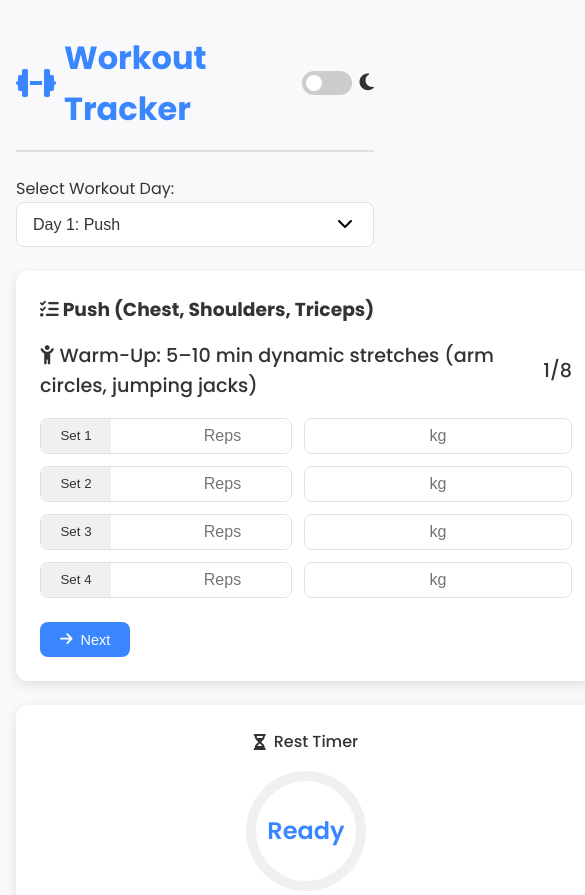
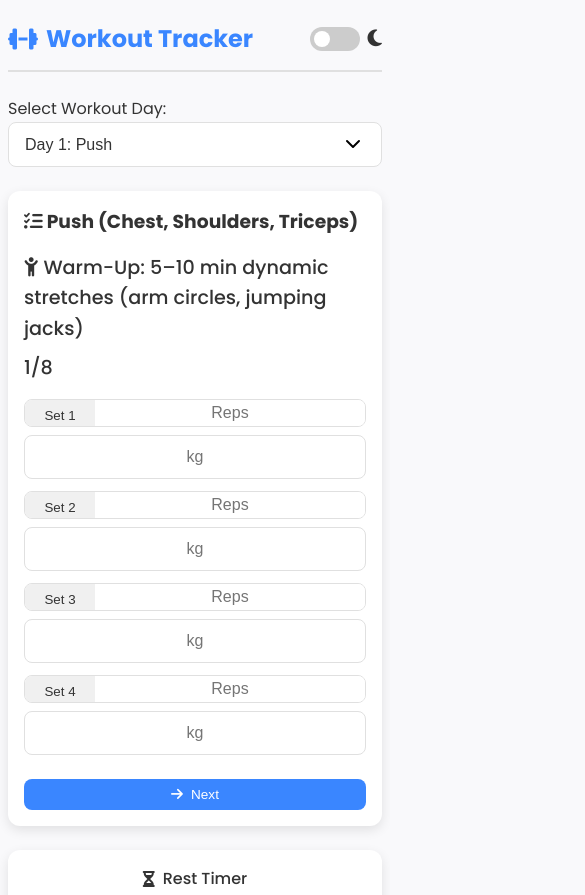
Before and after one commit to Tana-jouhou72/workout_tracker, a plain HTML site: page index.html in a window 390 px wide. Shown: the top 895 px of the page, 585 px wide, since content can reach past the window. Drawn offline with nearby package versions, Linux system fonts and the light colour scheme.

Commit message:
Optimize for mobile devices - fix layout issues

```diff
--- a/index.html
+++ b/index.html
@@ -2,7 +2,7 @@
 <html lang="en" data-theme="light">
 <head>
     <meta charset="UTF-8">
-    <meta name="viewport" content="width=device-width, initial-scale=1.0">
+    <meta name="viewport" content="width=device-width, initial-scale=1.0, maximum-scale=1.0, user-scalable=no">
     <title>Weekly Workout Plan</title>
     <link rel="preconnect" href="https://fonts.googleapis.com">
     <link rel="preconnect" href="https://fonts.gstatic.com" crossorigin>
--- a/style.css
+++ b/style.css
@@ -804,3 +804,83 @@ footer {
     opacity: 0.8;
     border-top: 1px solid var(--border-color);
 }
+
+/* Mobile optimizations */
+@media (max-width: 767px) {
+    .app-container {
+        padding: 0.5rem;
+    }
+
+    header {
+        padding: 0.75rem 0;
+    }
+
+    .app-title {
+        font-size: 1.5rem;
+    }
+
+    .summary-card {
+        padding: 1rem;
+    }
+
+    .timer-circle {
+        width: 100px;
+        height: 100px;
+    }
+
+    .timer-display {
+        font-size: 1.2rem;
+    }
+
+    .rest-timer-container, .workout-details, #workout-notes, #history-section {
+        padding: 1rem;
+    }
+
+    .set-group {
+        flex-direction: column;
+        align-items: stretch;
+        gap: 0.5rem;
+    }
+
+    .weight-input {
+        width: 100%;
+    }
+
+    .history-controls {
+        display: grid;
+        grid-template-columns: 1fr 1fr;
+        width: 100%;
+    }
+
+    .btn {
+        padding: 0.5rem 1rem;
+        font-size: 0.85rem;
+    }
+
+    .exercise-navigation {
+        flex-direction: column;
+    }
+
+    .exercise-navigation button {
+        width: 100%;
+    }
+
+    .exercise-title {
+        flex-direction: column;
+        align-items: flex-start;
+        gap: 0.5rem;
+    }
+
+    .notification-content {
+        padding: 1.25rem;
+        width: 95%;
+    }
+
+    .calendar {
+        gap: 0.25rem;
+    }
+
+    .calendar-day {
+        padding: 0.25rem;
+    }
+}
```
